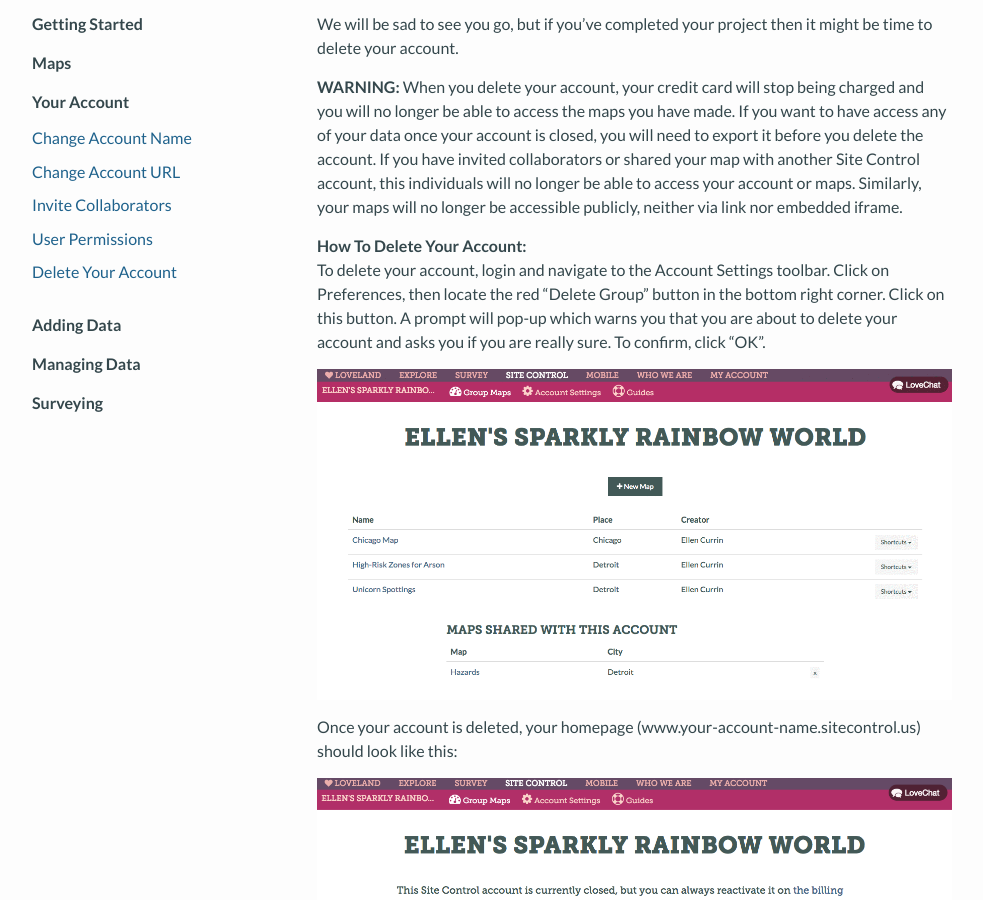
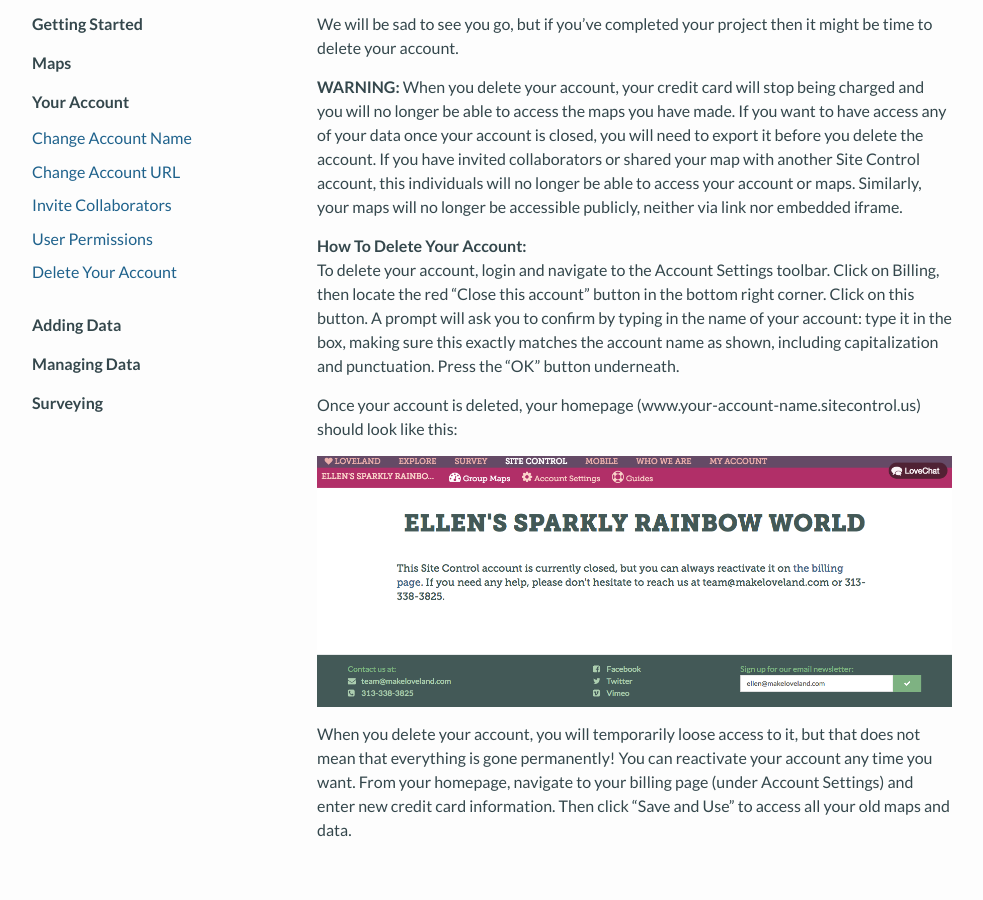
Before and after one commit to loveland/support, a Jekyll site: the page built from _articles/delete-your-account.md, in a window 1280 px wide and 900 px high, scrolled down 392 px. Shown: the whole window, without its empty margins (53-1036 px from the left). Built offline with Jekyll 4.4.1, drawn with Linux system fonts in a browser that asks for light colours; a script that is not in the unit is left out.

Commit message:
fix SC account deletion instructions

```diff
--- a/_articles/delete-your-account.md
+++ b/_articles/delete-your-account.md
@@ -10,9 +10,7 @@
 **WARNING:** When you delete your account, your credit card will stop being charged and you will no longer be able to access the maps you have made. If you want to have access any of your data once your account is closed, you will need to export it before you delete the account. If you have invited collaborators or shared your map with another Site Control account, this individuals will no longer be able to access your account or maps. Similarly, your maps will no longer be accessible publicly, neither via link nor embedded iframe.
 
 **How To Delete Your Account:**
-To delete your account, login and navigate to the Account Settings toolbar. Click on Preferences, then locate the red “Delete Group” button in the bottom right corner. Click on this button. A prompt will pop-up which warns you that you are about to delete your account and asks you if you are really sure. To confirm, click “OK”.
-
-![5dDnwtLMLM.gif]({{site.baseurl}}/img/5dDnwtLMLM.gif)
+To delete your account, login and navigate to the Account Settings toolbar. Click on Billing, then locate the red “Close this account” button in the bottom right corner. Click on this button. A prompt will ask you to confirm by typing in the name of your account: type it in the box, making sure this exactly matches the account name as shown, including capitalization and punctuation. Press the "OK" button underneath.
 
 Once your account is deleted, your homepage (www.your-account-name.sitecontrol.us) should look like this:
 
```
